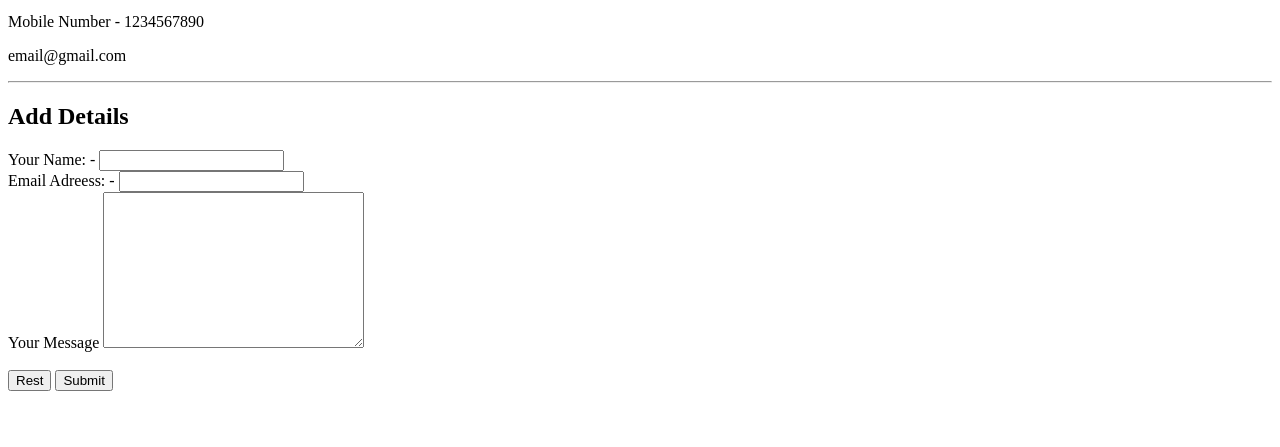
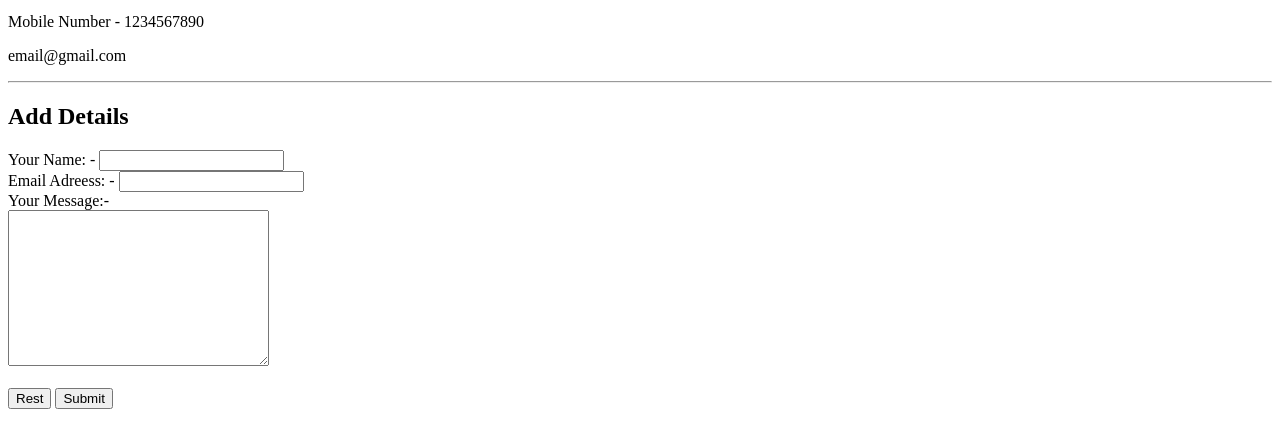
Before and after one commit to SahilS01/CV, a plain HTML site: page Contact.html in a window 1280 px wide. Shown: the part 101-548 px from the top of the page. Drawn offline with Linux system fonts and the light colour scheme.

Commit message:
Contact.html

```diff
--- a/Contact.html
+++ b/Contact.html
@@ -15,7 +15,7 @@
                 <input type="text" name="yourName" value=""> <br>
                 <label> Email Adreess: -</label>
                 <input type="email" name="yourEmail" id=""><br>
-                <label>Your Message</label>
+                <label>Your Message:-</label> <br>
                 <textarea name="yourMessage" cols="30" rows="10"></textarea><br><br>
                 <input type="reset" value="Rest">
                 <input type="submit">
```
